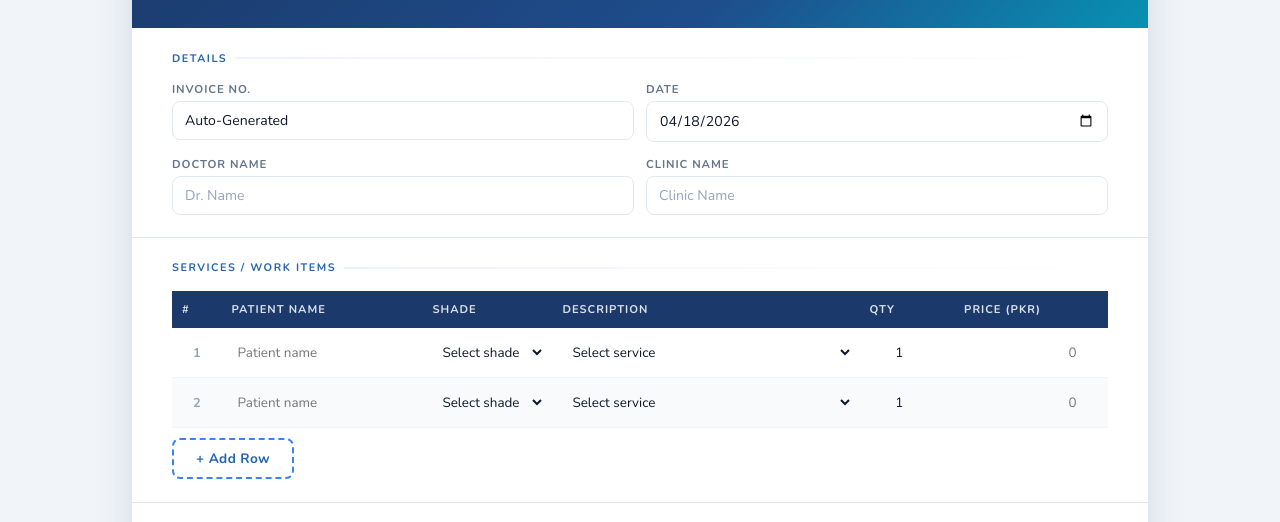
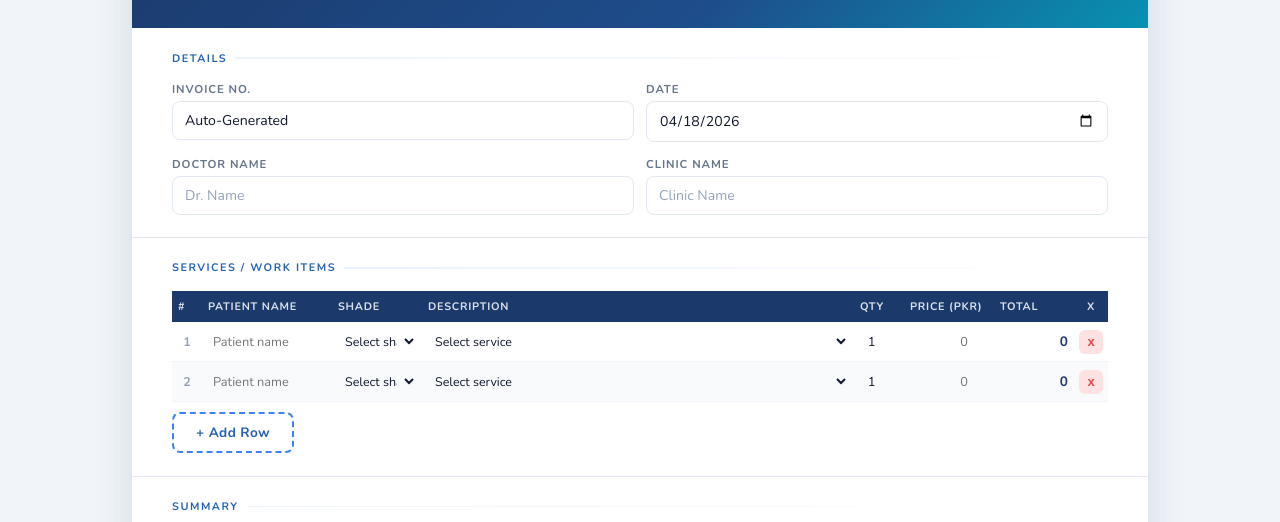
Before and after one commit to AhmadDurrani579/SmiloCAD_Invoice_System, a plain HTML site: page frontend/index.html in a window 1280 px wide. Shown: the part 196-718 px from the top of the page. Drawn offline with nearby package versions, Linux system fonts and the light colour scheme.

Commit message:
Front end fixed the UI

```diff
--- a/frontend/css/style.css
+++ b/frontend/css/style.css
@@ -121,39 +121,42 @@ body {
 .form-control::placeholder { color: var(--gray-400); }
 
 /* ─── SERVICES TABLE ─── */
+
 .table-wrap { overflow-x: auto; }
-table.svc-table   { width: 100%; min-width: 1120px; border-collapse: collapse; font-size: 0.84rem; table-layout: fixed; }
+table.svc-table   { width: 100%; border-collapse: collapse; font-size: 0.84rem; table-layout: fixed; }
 .svc-table thead tr { background: var(--blue-deep); }
-.svc-table thead th { padding: 11px 10px; text-align: left; font-size: 0.7rem; font-weight: 700; text-transform: uppercase; letter-spacing: 0.09em; color: rgba(255,255,255,0.85); white-space: nowrap; }
+.svc-table thead th { padding: 8px 6px; text-align: left; font-size: 0.68rem; font-weight: 700; text-transform: uppercase; letter-spacing: 0.07em; color: rgba(255,255,255,0.85); white-space: nowrap; }
 .svc-table thead th.center { text-align: center; }
 .svc-table thead th.right  { text-align: right; }
 .svc-table tbody tr { border-bottom: 1px solid var(--gray-100); transition: background 0.12s; }
 .svc-table tbody tr:nth-child(even) { background: var(--gray-50); }
 .svc-table tbody tr:hover { background: var(--blue-light); }
-.svc-table td  { padding: 6px 6px; vertical-align: middle; }
-.svc-table td.sno { text-align: center; font-weight: 700; color: var(--gray-400); font-size: 0.8rem; width: 42px; }
-.svc-table td.total-cell { text-align: right; font-weight: 700; color: var(--blue-deep); font-size: 0.9rem; padding-right: 10px; white-space: nowrap; }
-.svc-table td.action-cell { text-align: center; width: 40px; }
-.svc-table th:nth-child(1), .svc-table td:nth-child(1) { width: 42px; }
-.svc-table th:nth-child(2), .svc-table td:nth-child(2) { width: 170px; }
-.svc-table th:nth-child(3), .svc-table td:nth-child(3) { width: 110px; }
-.svc-table th:nth-child(4), .svc-table td:nth-child(4) { width: 260px; }
-.svc-table th:nth-child(5), .svc-table td:nth-child(5) { width: 80px; }
-.svc-table th:nth-child(6), .svc-table td:nth-child(6) { width: 130px; }
-.svc-table th:nth-child(7), .svc-table td:nth-child(7) { width: 110px; }
-.svc-table th:nth-child(8), .svc-table td:nth-child(8) { width: 46px; }
+.svc-table td  { padding: 4px 4px; vertical-align: middle; }
+.svc-table td.sno { text-align: center; font-weight: 700; color: var(--gray-400); font-size: 0.78rem; }
+.svc-table td.total-cell { text-align: right; font-weight: 700; color: var(--blue-deep); font-size: 0.85rem; padding-right: 6px; white-space: nowrap; }
+.svc-table td.action-cell { text-align: center; }
+.svc-table th:nth-child(1), .svc-table td:nth-child(1) { width: 30px; }
+.svc-table th:nth-child(2), .svc-table td:nth-child(2) { width: 130px; }
+.svc-table th:nth-child(3), .svc-table td:nth-child(3) { width: 90px; }
+.svc-table th:nth-child(4), .svc-table td:nth-child(4) { width: auto; }
+.svc-table th:nth-child(5), .svc-table td:nth-child(5) { width: 50px; }
+.svc-table th:nth-child(6), .svc-table td:nth-child(6) { width: 90px; }
+.svc-table th:nth-child(7), .svc-table td:nth-child(7) { width: 80px; }
+.svc-table th:nth-child(8), .svc-table td:nth-child(8) { width: 34px; }
 
-.tbl-input  { width: 100%; border: 1.5px solid transparent; border-radius: 6px; padding: 7px 9px; font-family: 'Nunito', sans-serif; font-size: 0.84rem; background: transparent; color: var(--gray-900); outline: none; transition: border-color 0.15s, background 0.15s; }
+.tbl-input  { width: 100%; border: 1.5px solid transparent; border-radius: 6px; padding: 5px 6px; font-family: 'Nunito', sans-serif; font-size: 0.8rem; background: transparent; color: var(--gray-900); outline: none; transition: border-color 0.15s, background 0.15s; box-sizing: border-box; }
 .tbl-input:focus  { border-color: var(--blue-accent); background: var(--white); }
 .tbl-input.right  { text-align: right; }
-.tbl-select { width: 100%; border: 1.5px solid transparent; border-radius: 6px; padding: 7px 9px; font-family: 'Nunito', sans-serif; font-size: 0.84rem; background: transparent; color: var(--gray-900); outline: none; cursor: pointer; transition: border-color 0.15s, background 0.15s; }
+.tbl-select { width: 100%; border: 1.5px solid transparent; border-radius: 6px; padding: 5px 4px; font-family: 'Nunito', sans-serif; font-size: 0.78rem; background: transparent; color: var(--gray-900); outline: none; cursor: pointer; transition: border-color 0.15s, background 0.15s; box-sizing: border-box; }
 .tbl-select:focus { border-color: var(--blue-accent); background: var(--white); }
 
-.btn-del    { width: 28px; height: 28px; border: none; border-radius: 7px; background: var(--red-light); color: var(--red); font-size: 15px; cursor: pointer; display: flex; align-items: center; justify-content: center; margin: auto; transition: all 0.15s; font-weight: 700; }
+.btn-del    { width: 24px; height: 24px; border: none; border-radius: 6px; background: var(--red-light); color: var(--red); font-size: 13px; cursor: pointer; display: flex; align-items: center; justify-content: center; margin: auto; transition: all 0.15s; font-weight: 700; }
 .btn-del:hover { background: var(--red); color: #fff; transform: scale(1.1); }
 
 .add-row-btn { margin-top: 10px; padding: 9px 22px; border: 2px dashed var(--blue-accent); border-radius: 8px; background: transparent; color: var(--blue-mid); font-family: 'Nunito', sans-serif; font-size: 0.85rem; font-weight: 700; cursor: pointer; transition: all 0.18s; letter-spacing: 0.03em; }
 .add-row-btn:hover { background: var(--blue-light); border-color: var(--blue-deep); color: var(--blue-deep); }
+
+
 
 /* ─── SUMMARY ─── */
 .summary-row          { display: flex; justify-content: space-between; align-items: center; padding: 9px 0; border-bottom: 1px solid var(--gray-100); font-size: 0.9rem; }
```
